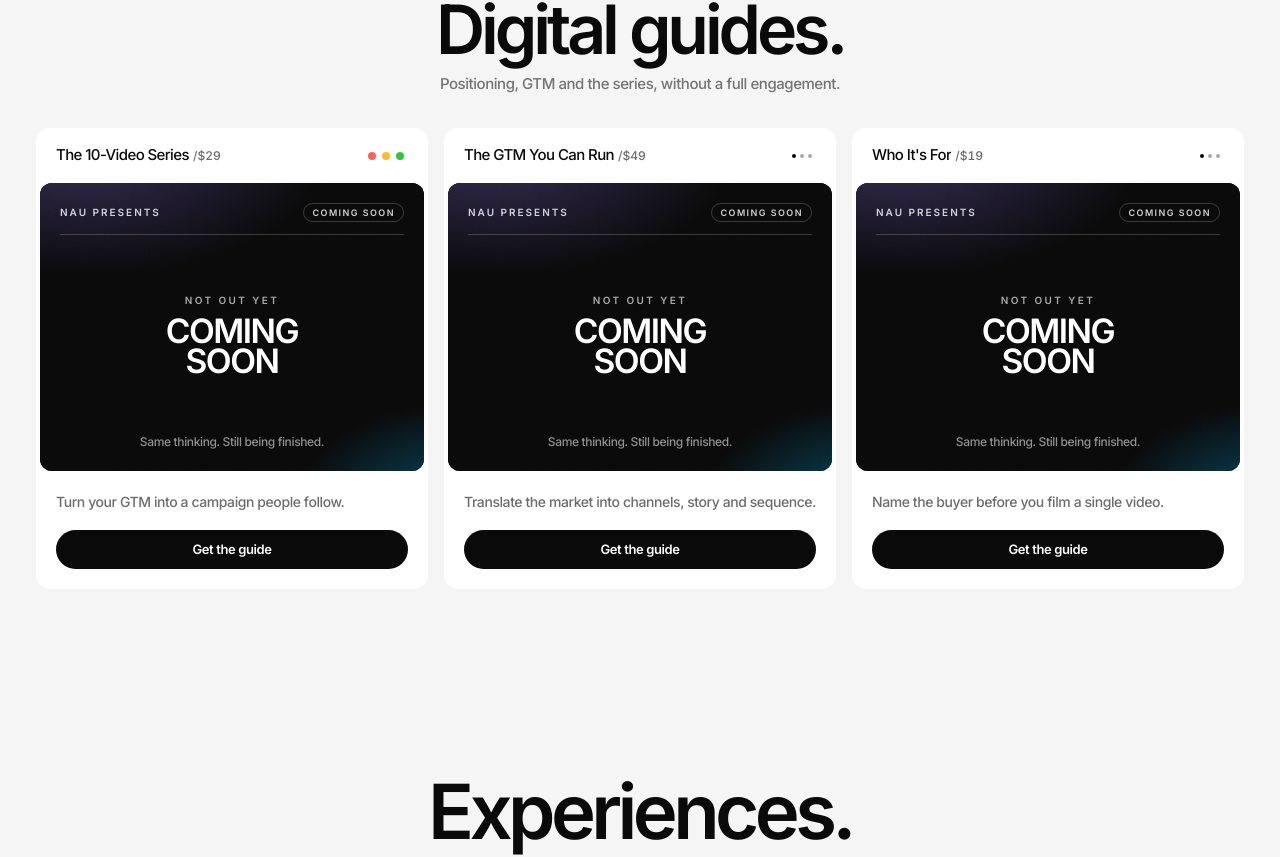
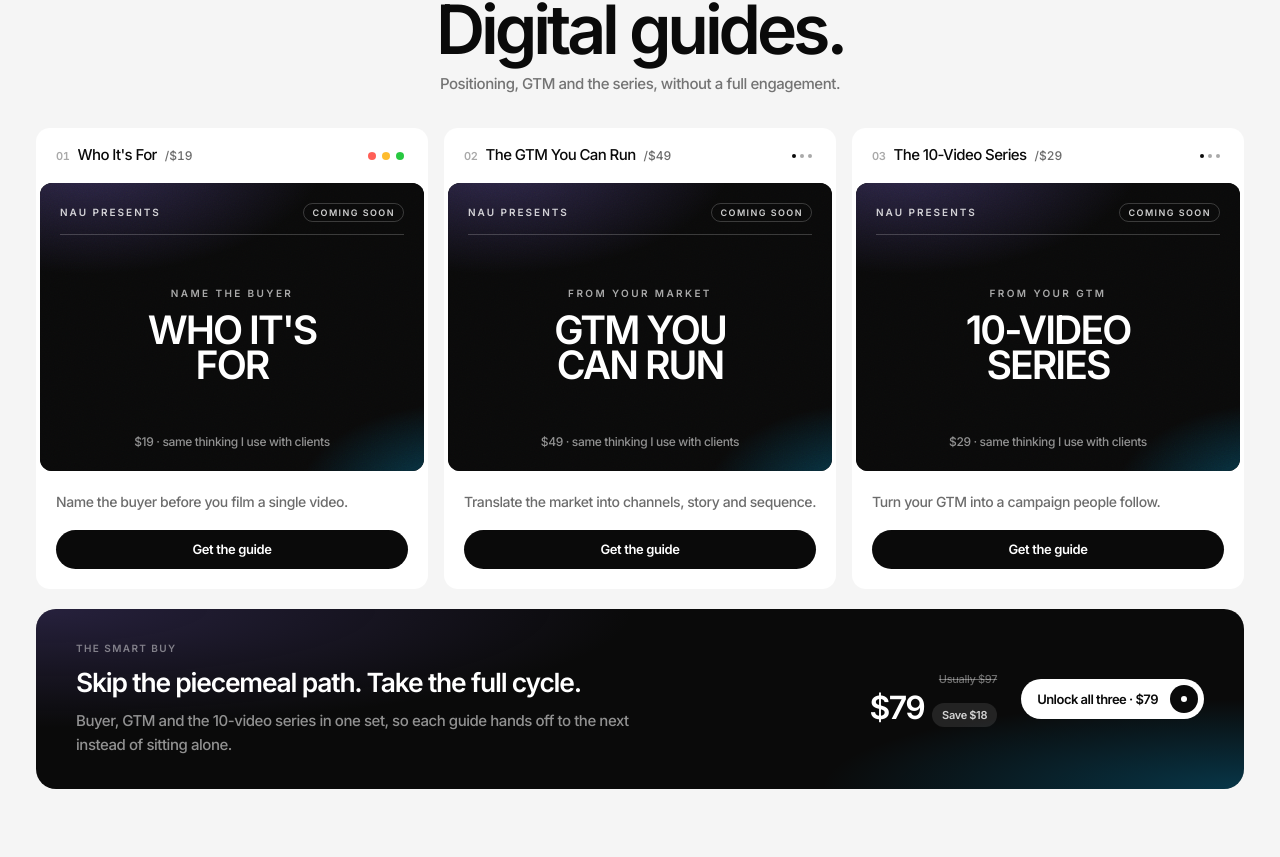
Before and after one commit to stephanie569/NAU-Web, a Next.js app: page / in a window 1280 px wide. Shown: the part 5182-6039 px from the top of the page. Built offline with nearby package versions, Linux system fonts and the light colour scheme; a web font is replaced by a local one.

Commit message:
NAU 12.6
all 3 guides offer

```diff
--- a/src/components/GuideGridCard.tsx
+++ b/src/components/GuideGridCard.tsx
@@ -28,17 +28,24 @@ export function GuideGridCard({
   guide,
   index,
   ctaLabel,
+  step,
 }: {
   guide: StoreGuide;
   index: number;
   ctaLabel: string;
+  step?: string;
 }) {
   const dotsVariant = index % 3 === 0 ? "mac" : "muted";
 
   return (
     <article className="flex h-full flex-col overflow-hidden rounded-[14px] bg-white">
       <div className="flex items-center justify-between px-4 py-3.5 sm:px-5 sm:py-4">
-        <div className="flex min-w-0 items-baseline gap-1">
+        <div className="flex min-w-0 items-baseline gap-2">
+          {step ? (
+            <span className="shrink-0 text-[11px] font-semibold tabular-nums tracking-[-0.03em] text-[#0a0a0a]/35">
+              {step}
+            </span>
+          ) : null}
           <span className="truncate text-[14px] font-medium tracking-[-0.04em] text-[#0a0a0a] sm:text-[15px]">
             {guide.title}
           </span>
@@ -51,7 +58,7 @@ export function GuideGridCard({
 
       <div className="relative mx-1 aspect-[5/4] overflow-hidden rounded-[12px] sm:aspect-[4/3]">
         <div className="absolute inset-0">
-          <GuideComingSoonCover />
+          <GuideComingSoonCover guide={guide} />
         </div>
       </div>
 
--- a/src/components/GuideOverviewPage.tsx
+++ b/src/components/GuideOverviewPage.tsx
@@ -15,6 +15,14 @@ export function GuideOverviewPage({
   const { overview } = guide;
   const { notifyCta, comingSoonLabel } = storeSectionCopy;
   const related = storeSectionCopy.items.filter((item) => item.id !== guide.id);
+  const isPackage = guide.id === "full-guides-set";
+  const relatedSingles = related.filter((item) => item.id !== "full-guides-set");
+  const relatedItems = isPackage
+    ? relatedSingles
+    : [
+        ...relatedSingles.slice(0, 2),
+        ...related.filter((item) => item.id === "full-guides-set"),
+      ];
 
   return (
     <section className="bg-[#f5f5f5] px-1 pb-1 pt-1">
@@ -150,7 +158,7 @@ export function GuideOverviewPage({
             </div>
           </div>
 
-          {related.length > 0 ? (
+          {relatedItems.length > 0 ? (
             <div className="mt-14 border-t border-[#0a0a0a]/10 pt-12 md:mt-16 md:pt-14">
               <div className="flex flex-wrap items-end justify-between gap-4">
                 <div>
@@ -158,7 +166,9 @@ export function GuideOverviewPage({
                     The set
                   </p>
                   <h2 className="mt-2 text-[clamp(1.45rem,2.6vw,2rem)] leading-snug font-semibold tracking-[-0.05em] text-[#0a0a0a]">
-                    Two more guides in the cycle.
+                    {isPackage
+                      ? "Or take each guide on its own."
+                      : "The rest of the cycle."}
                   </h2>
                 </div>
                 <Link
@@ -168,8 +178,12 @@ export function GuideOverviewPage({
                   All guides
                 </Link>
               </div>
-              <div className="mt-8 grid grid-cols-1 gap-4 sm:grid-cols-2">
-                {related.map((item) => (
+              <div
+                className={`mt-8 grid grid-cols-1 gap-4 ${
+                  relatedItems.length > 2 ? "sm:grid-cols-2 lg:grid-cols-3" : "sm:grid-cols-2"
+                }`}
+              >
+                {relatedItems.map((item) => (
                   <Link
                     key={item.id}
                     href={`/products/${item.id}`}
--- a/src/components/PricingSection.tsx
+++ b/src/components/PricingSection.tsx
@@ -360,14 +360,77 @@ export function PricingSection({
             </div>
 
             <div className="grid grid-cols-1 gap-3 sm:grid-cols-2 lg:grid-cols-3 lg:gap-4">
-              {storeSectionCopy.items.slice(0, 3).map((guide, index) => (
+              {(
+                [
+                  "organic-marketing-ideas",
+                  "go-to-market-playbook",
+                  "product-positioning-workbook",
+                ] as const
+              )
+                .map((id) =>
+                  storeSectionCopy.items.find((guide) => guide.id === id),
+                )
+                .filter(
+                  (guide): guide is (typeof storeSectionCopy.items)[number] =>
+                    Boolean(guide),
+                )
+                .map((guide, index) => (
                   <GuideGridCard
                     key={guide.id}
                     guide={guide}
                     index={index}
+                    step={`0${index + 1}`}
                     ctaLabel={storeSectionCopy.cta}
                   />
                 ))}
+            </div>
+
+            <div className="relative mt-4 overflow-hidden rounded-[20px] bg-[#0a0a0a] px-6 py-7 md:mt-5 md:px-8 md:py-8 lg:px-10">
+              <div
+                aria-hidden
+                className="pointer-events-none absolute inset-0"
+                style={{
+                  background: `
+                    radial-gradient(90% 120% at 0% 0%, rgba(91, 75, 155, 0.35) 0%, transparent 55%),
+                    radial-gradient(70% 100% at 100% 100%, rgba(0, 168, 232, 0.28) 0%, transparent 50%)
+                  `,
+                }}
+              />
+              <div className="relative flex flex-col gap-6 lg:flex-row lg:items-center lg:justify-between lg:gap-10">
+                <div className="min-w-0 max-w-[36rem]">
+                  <p className="text-[10px] font-semibold uppercase tracking-[0.14em] text-white/45">
+                    {storeSectionCopy.packageOfferEyebrow}
+                  </p>
+                  <p className="mt-2 text-[clamp(1.25rem,2.4vw,1.65rem)] leading-snug font-semibold tracking-[-0.045em] text-white">
+                    {storeSectionCopy.packageOfferHeadline}
+                  </p>
+                  <p className="mt-2 text-[14px] leading-relaxed font-medium tracking-[-0.03em] text-white/55 md:text-[15px]">
+                    {storeSectionCopy.packageOfferBody}
+                  </p>
+                </div>
+
+                <div className="flex shrink-0 flex-col gap-4 sm:flex-row sm:items-center sm:gap-6 lg:flex-col lg:items-end xl:flex-row xl:items-center">
+                  <div className="sm:text-right">
+                    <p className="text-[11px] font-medium tracking-[-0.03em] text-white/40 line-through">
+                      {storeSectionCopy.packageOfferNote}
+                    </p>
+                    <div className="mt-1 flex items-baseline gap-2 sm:justify-end">
+                      <p className="text-[2rem] leading-none font-semibold tracking-[-0.05em] text-white">
+                        $79
+                      </p>
+                      <p className="rounded-full bg-white/10 px-2.5 py-1 text-[11px] font-semibold tracking-[-0.03em] text-white/80">
+                        {storeSectionCopy.packageOfferSave}
+                      </p>
+                    </div>
+                  </div>
+                  <NauButton
+                    href={storeSectionCopy.packageOfferHref}
+                    variant="light"
+                  >
+                    {storeSectionCopy.packageOfferLabel}
+                  </NauButton>
+                </div>
+              </div>
             </div>
           </div>
         </section>
--- a/src/lib/sections.ts
+++ b/src/lib/sections.ts
@@ -375,6 +375,15 @@ export const storeSectionCopy = {
   stickers:
     "Stickers are free to friends, partners and brands building gear worth talking about.",
   cta: "Get the guide",
+  packageCta: "Get the set",
+  packageOfferEyebrow: "The smart buy",
+  packageOfferHeadline: "Skip the piecemeal path. Take the full cycle.",
+  packageOfferBody:
+    "Buyer, GTM and the 10-video series in one set, so each guide hands off to the next instead of sitting alone.",
+  packageOfferLabel: "Unlock all three · $79",
+  packageOfferNote: "Usually $97",
+  packageOfferSave: "Save $18",
+  packageOfferHref: "/products/full-guides-set",
   notifyCta: "Tell me when it drops",
   comingSoonLabel: "Coming soon",
   checkoutSuccessTitle: "Payment received",
@@ -560,6 +569,65 @@ export const storeSectionCopy = {
         gradientFrom: "#1c1810",
         gradientTo: "#5a3d1c",
         accent: "#f0c56e",
+      },
+    },
+    {
+      id: "full-guides-set",
+      title: "The Full Set",
+      price: "$79",
+      category: "Package",
+      blurb: "All three guides. Usually $97.",
+      overview: {
+        eyebrow: "Package",
+        headline: "Who it’s for, the GTM, and the series — together.",
+        lead:
+          "The full cycle in three downloads: name the buyer, turn the market into a GTM you can run, then build the 10-video series that carries it. One set, one story, less than buying them apart.",
+        highlights: [
+          "Who It’s For — name the buyer before you film",
+          "The GTM You Can Run — channels, story and sequence",
+          "The 10-Video Series — turn that GTM into a campaign",
+          "Save $18 versus buying each guide on its own",
+        ],
+        includes: [
+          "All three digital guides",
+          "The same framing I use with client brands",
+          "Instant download after checkout",
+        ],
+        bestFor:
+          "Founders and marketers who want the full cycle without booking a client engagement.",
+        checkoutLabel: "Checkout · $79",
+        preview: [
+          {
+            number: "01",
+            title: "Who It’s For",
+            note: "Lock the buyer and the language before anything else.",
+          },
+          {
+            number: "02",
+            title: "The GTM You Can Run",
+            note: "Translate the market into channels, story and sequence.",
+          },
+          {
+            number: "03",
+            title: "The 10-Video Series",
+            note: "Turn that GTM into ten videos that work as one campaign.",
+          },
+          {
+            number: "04",
+            title: "One download",
+            note: "All three guides, ready when the set drops.",
+          },
+        ],
+      },
+      poster: {
+        label: "Package",
+        headline: "ALL 3",
+        subline: "GUIDES",
+        tagline: "Usually $97",
+        image: "/images/guides/outdoor.jpg",
+        gradientFrom: "#120e18",
+        gradientTo: "#1a2a4a",
+        accent: "#9fd0ff",
       },
     },
   ],
```
Lines whose indentation alone changed are shown as unchanged.
